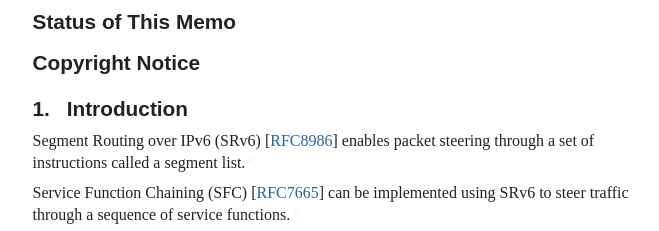
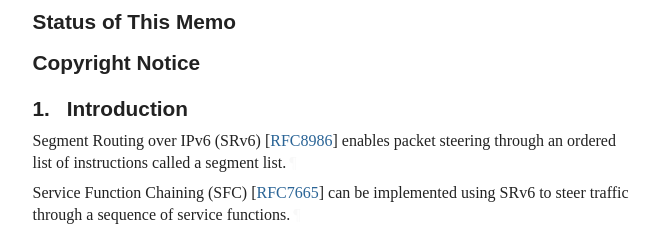
Before and after one commit to watal/draft-watal-srv6ops-srv6-sfc-deployment, a plain HTML site: page draft-watal-srv6ops-srv6-sfc-deployment.html in a window 1280 px wide. Shown: the part 820-1051 px from the top of the page, 92-751 px from the left. Drawn offline with Linux system fonts and the light colour scheme; a web font is replaced by a local one.

Commit message:
Script updating gh-pages from dad5f90. [ci skip]

```diff
--- a/draft-watal-srv6ops-srv6-sfc-deployment.html
+++ b/draft-watal-srv6ops-srv6-sfc-deployment.html
@@ -1316,7 +1316,7 @@ svg {
       <h2 id="name-introduction">
 <a href="#section-1" class="section-number selfRef">1. </a><a href="#name-introduction" class="section-name selfRef">Introduction</a>
       </h2>
-<p id="section-1-1">Segment Routing over IPv6 (SRv6) <span>[<a href="#RFC8986" class="cite xref">RFC8986</a>]</span> enables packet steering through a set of instructions called a segment list.<a href="#section-1-1" class="pilcrow">¶</a></p>
+<p id="section-1-1">Segment Routing over IPv6 (SRv6) <span>[<a href="#RFC8986" class="cite xref">RFC8986</a>]</span> enables packet steering through an ordered list of instructions called a segment list.<a href="#section-1-1" class="pilcrow">¶</a></p>
 <p id="section-1-2">Service Function Chaining (SFC) <span>[<a href="#RFC7665" class="cite xref">RFC7665</a>]</span> can be implemented using SRv6 to steer traffic through a sequence of service functions.<a href="#section-1-2" class="pilcrow">¶</a></p>
 <p id="section-1-3">The architecture of SRv6 SFC with SR-aware functions is described in <span>[<a href="#I-D.draft-watal-spring-srv6-sfc-sr-aware-functions" class="cite xref">I-D.draft-watal-spring-srv6-sfc-sr-aware-functions</a>]</span>.<a href="#section-1-3" class="pilcrow">¶</a></p>
 <p id="section-1-4">This document reports on the deployment and operational experience of this architecture on an academic IPv6 backbone network.
```
Also changed, not shown: draft-watal-srv6ops-srv6-sfc-deployment.txt.
